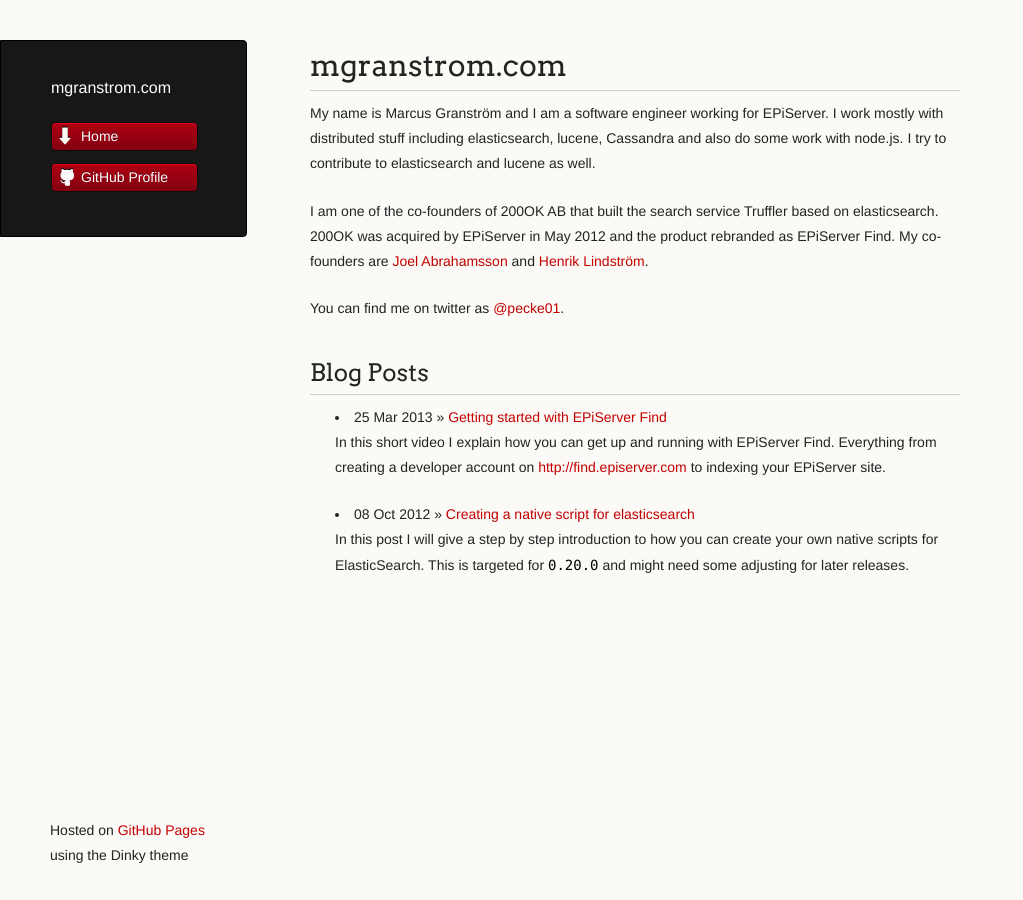
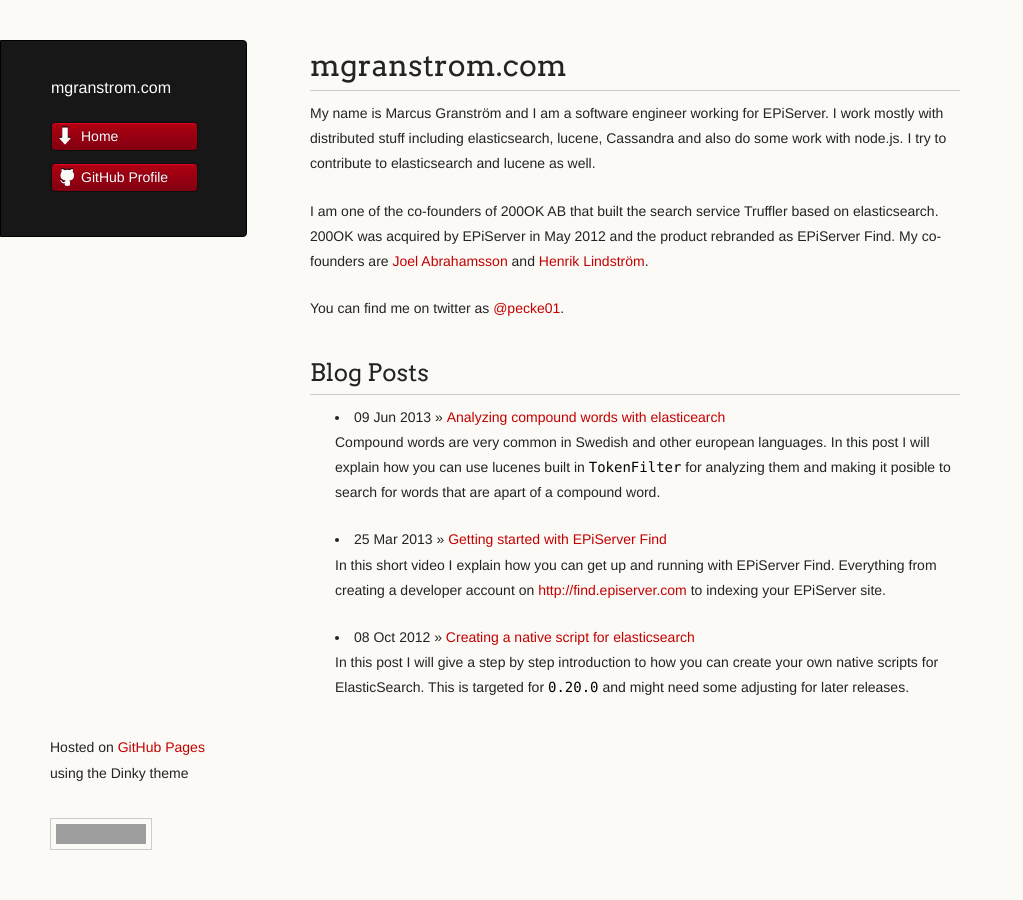
Before and after one commit to pecke01/mgranstrom-com, a Jekyll site: the page built from index.html, in a window 1280 px wide. Shown: the whole page, without its empty margins (0-1023 px from the left). Built offline with Jekyll 4.4.1, drawn with Linux system fonts in a browser that asks for light colours; comment, search, counter and statistics services are not loaded; part of the change alters nothing that is shown; grey boxes are pictures that could not be loaded.

Commit message:
New blogpost, compound words

```diff
--- a/_layouts/default.html
+++ b/_layouts/default.html
@@ -32,10 +32,12 @@
             <footer>
 
               <p><small>Hosted on <a href="https://pages.github.com">GitHub Pages</a> using the Dinky theme</small></p>
-
+              <a title="Real Time Web Analytics" href="http://clicky.com/100621463"><img alt="Real Time Web Analytics" src="//static.getclicky.com/media/links/badge.gif" border="0" /></a>
+<script src="//static.getclicky.com/js" type="text/javascript"></script>
+<script type="text/javascript">try{ clicky.init(100621463); }catch(e){}</script>
+<noscript><p><img alt="Clicky" width="1" height="1" src="//in.getclicky.com/100621463ns.gif" /></p></noscript>
             </footer>
           </div>
 
-
     </body>
 </html>
--- /dev/null
+++ b/_posts/2013-06-09-analyzing-compund-words-with-elasticearch.markdown
@@ -0,0 +1,149 @@
+---
+layout: post
+title:  "Analyzing compound words with elasticearch"
+date:   2013-06-09 09:17:30
+categories: elasticsearch
+---
+Compound words are very common in Swedish and other european languages. In this post I will explain how you can use lucenes built in `TokenFilter` for analyzing them and making it posible to search for words that are apart of a compound word.
+
+All the code for this example will be downloadable from <a href="http://github.com/pecke01/compound_example">this repo on GitHub</a>. You are more then welcome to download and use it.
+
+First of all there are two recognized ways to split compound words. There are the statistcal approach that will use a statistical model for determining what and how to split a compound word. The mostly used approach is the one where you provide a list of words to work with. This is also by far the best one to use since it gives the best results.
+
+In lucene one of the classes that performs compound splitting is named `DictionaryCompoundWordTokenFilter`. This is the one that I will first of all demonstrate how to use for you and then how we can extend it to work in different manner in another blog post. As the name points out it is dependant of a dictionary to work.
+
+Since Swedish is my first language I will do the example in swedish. Should work the same way in any other languages.
+
+<h2>Compound example in elasticsearch</h2>
+
+In elasticsearch the lucene `DictionaryCompoundWordTokenFilter` maps directly to `dictionary_decompounder` which have can take a number of parameters. One of these are `word_list` which we will use in the example to provide a list of words. First we need to create a index that supports the use of this `TokenFilter`. I have a settings file that looks like this:
+{%highlight json%}
+{
+    "settings": {
+        "index": {
+            "number_of_shards": 1,
+            "number_of_replicas": 0
+        },
+        "analysis": {
+            "analyzer": {
+                "marcusswedish": {
+                    "type": "custom",
+                    "tokenizer": "standard",
+                    "filter": [
+                        "swedishTokenFilter"
+                    ]
+                }
+            },
+            "filter": {
+                "swedishTokenFilter": {
+                    "type": "dictionary_decompounder",
+                    "word_list": "[fot, boll, lag]",
+                    "min_subword_size": 3
+                }
+            }
+        }
+    }
+}
+{%endhighlight%}
+As you can see in the settings I have declared my own analyzer called marcusswedish which is a custom analyzer that uses the swedishTokenFilter I declared using the `dictionary_decompounder` that I mentioned previously.
+To go with the settings I also have a mappings file that looks like this:
+{%highlight json%}
+{
+    "mappings": {
+        "_default_": {
+            "_meta": {
+                "type": "Compound word example"
+            },
+            "dynamic_templates": [
+                {
+                    "swedish": {
+                        "mapping": {
+                            "type": "string",
+                            "analyzer": "marcusswedish",
+                            "term_vector": "with_positions_offsets"
+                        },
+                        "match": "swedishstring"
+                    }
+                }
+            ]
+        }
+    }
+}
+{%endhighlight%}
+
+I created a very simple coffeescript that creates the index for us by merging the two files and calling elasticsearch running on localhost:9200. This is available in the <a href="http://github.com/pecke01/compound-example">repo on GitHub</a>.
+
+{%highlight coffeescript%}
+# Create an index with mappings.
+console.log 'Creating index on localhost:9200'
+indexname = 'compound_demo'
+index = {}
+# Settings
+extend(true, index, JSON.parse(fs.readFileSync('settings_t.json')))
+#Mappings
+extend(true, index, JSON.parse(fs.readFileSync('mappings_t.json')))
+
+client = restify.createJsonClient { url: 'http://localhost:9200/' }
+
+#Delete index
+client.del(indexname, (err, req, res, obj) ->
+	)
+
+client.post(indexname,index, (err ,req, res, obj) ->
+	if err
+		console.log 'Error when creating index: '+err
+	else
+		console.log  indexname+' created successfully'
+	)
+{%endhighlight%}
+
+If I now index a document containing the word `fotbollslag` which is a compound of three words: `fot`, `boll` and `lag`
+
+{%highlight bash%}
+$ curl localhost:9200/compound_demo/type/1 -d '{"swedishstring":"Sveriges fotbollslag är i Österrike."}'
+{%endhighlight%}
+
+If we then try to search for the word fot in that field we should be able to get a hit that returns the indexed document. I have also turned on highlightning to show that partial highlightning will work.
+
+{% highlight bash %}
+$ curl -XGET 'localhost:9200/compound_demo/type/_search' -d '{
+    "query": {
+        "term": {
+            "swedishstring": "fot"
+        }
+    },
+    "highlight": {
+        "fields": {
+            "swedishstring": {}
+        }
+    }
+ }'
+{%endhighlight%}
+
+We will the get the following response back and as you can see elasticsearch have highlighted fot of fotbollslag:
+{%highlight json%}
+{
+  "took" : 6,
+  "timed_out" : false,
+  "_shards" : {
+    "total" : 1,
+    "successful" : 1,
+    "failed" : 0
+  },
+  "hits" : {
+    "total" : 1,
+    "max_score" : 0.13424811,
+    "hits" : [ {
+      "_index" : "compound_demo",
+      "_type" : "type",
+      "_id" : "1",
+      "_score" : 0.13424811, "_source" : {"swedishstring":"Sveriges fotbollslag är i Österrike."},
+      "highlight" : {
+        "swedishstring" : [ "Sveriges <em>fot</em>bollslag är i Österrike." ]
+      }
+    } ]
+  }
+}
+{%endhighlight%}
+
+So we have now created support for compound word splitting in our index. I for one feels that the `DictionaryCompoundWordTokenFilter` is not that good at understanding swedish compund words. In my opinon `fotbollslag` should be split in to two words `fotboll`and `lag` since getting a match for fot isn't really what we would want in a great search application. In my next blog post I will show how we can extend the built in support to better work with swedish that have very few words that are compunded of several words where it would be useful to search for all of them.
```
Also changed, not shown: 4 other files.
